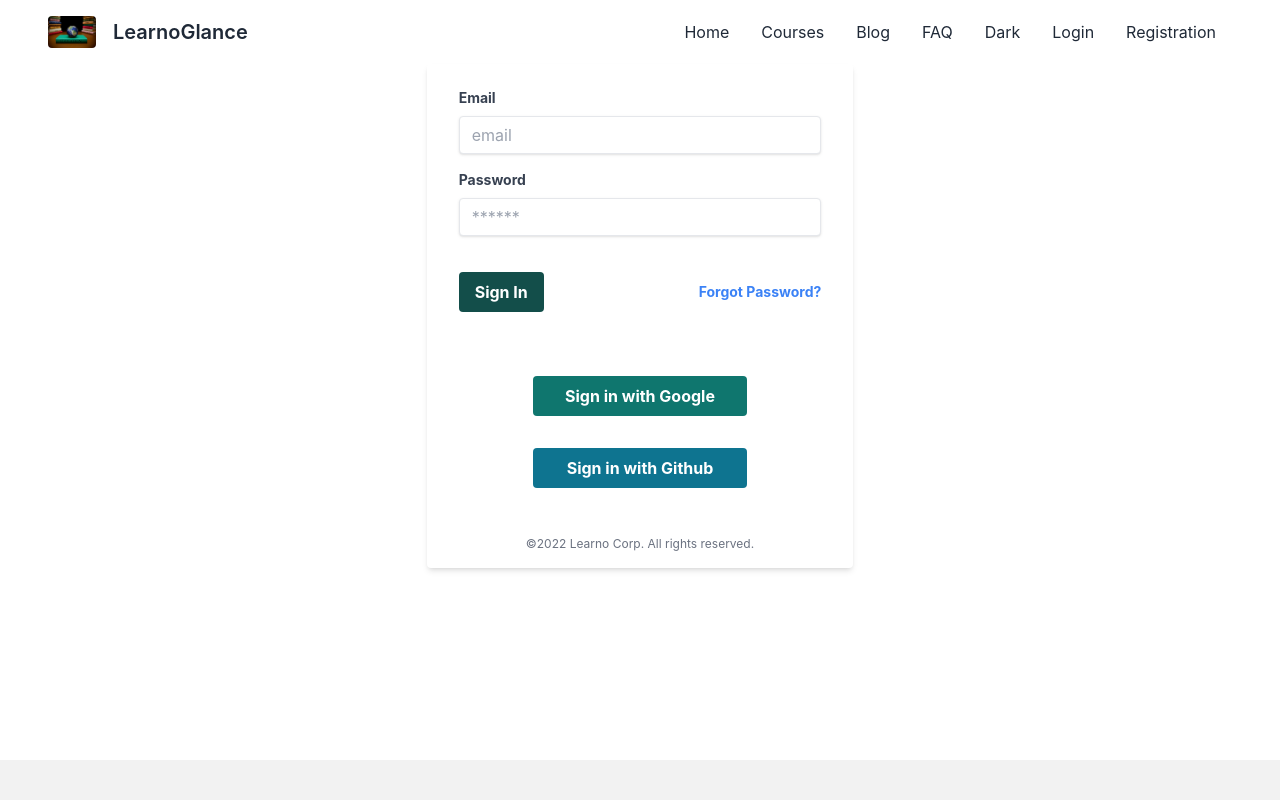
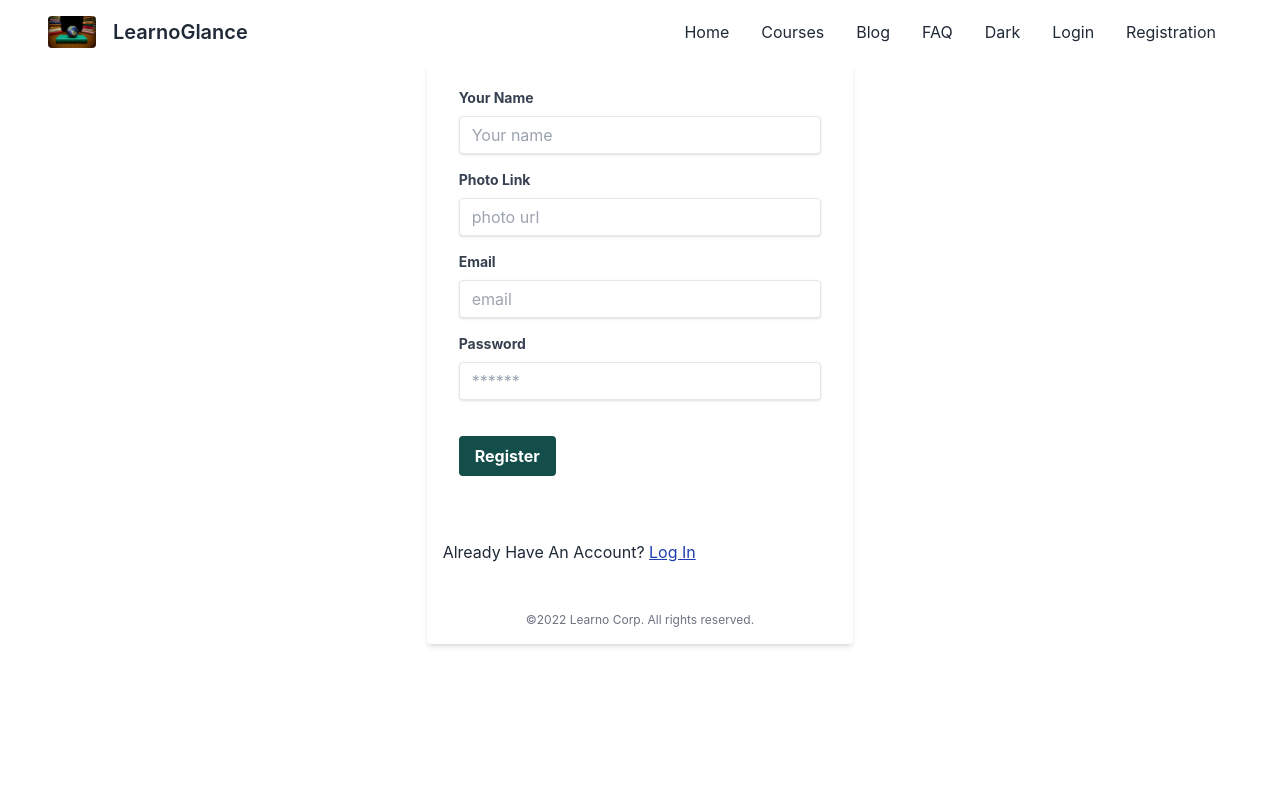
Before and after one commit to devalamin/learnoglance-client, a React (Create React App) app: page /registration in a window 1280 px wide. Shown: the top 800 px of the page. Built offline with nearby package versions, Linux system fonts and the light colour scheme; no server answers.

Commit message:
google authentication

```diff
--- a/src/components/shared/Login/Login.js
+++ b/src/components/shared/Login/Login.js
@@ -1,46 +1,69 @@
-import React from 'react';
+import { GoogleAuthProvider } from 'firebase/auth';
+import React, { useContext } from 'react';
 import { Link } from 'react-router-dom';
+import { AuthContext } from '../../../contexts/AuthProvider/AuthProvider';
+import { FaGoogle, FaGithub } from "react-icons/fa";
+
+
+const googleProvider = new GoogleAuthProvider();
 
 const Login = () => {
+
+    const { googleSignInProvider } = useContext(AuthContext);
+
+
+    const handleGoogleSignIn = () => {
+        googleSignInProvider(googleProvider)
+            .then(result => {
+                const user = result.user;
+                console.log(user);
+            })
+            .catch(error => console.error(error))
+    }
     return (
         <div>
-            <div class="w-1/3 mx-auto bg-white shadow-md rounded">
-                <form class="bg-white rounded px-8 pt-6 pb-8 mb-4">
-                    <div class="mb-4">
-                        <label class="block text-gray-700 text-sm font-bold mb-2" for="username">
+            <div className="w-1/3 mx-auto bg-white shadow-md rounded">
+                <form className="bg-white rounded px-8 pt-6 pb-8 mb-4">
+                    <div className="mb-4">
+                        <label className="block text-gray-700 text-sm font-bold mb-2" for="username">
                             Email
                         </label>
-                        <input class="shadow appearance-none border rounded w-full py-2 px-3 text-gray-700 leading-tight focus:outline-none focus:shadow-outline" id="username" name='email' type="text" placeholder="email" />
+                        <input className="shadow appearance-none border rounded w-full py-2 px-3 text-gray-700 leading-tight focus:outline-none focus:shadow-outline" id="username" name='email' type="text" placeholder="email" />
                     </div>
-                    <div class="mb-6">
-                        <label class="block text-gray-700 text-sm font-bold mb-2" for="password">
+                    <div className="mb-6">
+                        <label className="block text-gray-700 text-sm font-bold mb-2" for="password">
                             Password
                         </label>
-                        <input class="shadow appearance-none border  rounded w-full py-2 px-3 text-gray-700 mb-3 leading-tight focus:outline-none focus:shadow-outline" id="password" name='password' type="password" placeholder="******" />
+                        <input className="shadow appearance-none border  rounded w-full py-2 px-3 text-gray-700 mb-3 leading-tight focus:outline-none focus:shadow-outline" id="password" name='password' type="password" placeholder="******" />
 
                     </div>
-                    <div class="flex items-center justify-between">
-                        <button class="bg-teal-900 hover:bg-cyan-900 text-white font-bold py-2 px-4 rounded focus:outline-none focus:shadow-outline" type="button">
+                    <div className="flex items-center justify-between">
+                        <button className="bg-teal-900 hover:bg-cyan-900 text-white font-bold py-2 px-4 rounded focus:outline-none focus:shadow-outline" type="button">
                             Sign In
                         </button>
-                        <Link class="inline-block align-baseline font-bold text-sm text-blue-500 hover:text-blue-800" href="#">
+                        <Link className="inline-block align-baseline font-bold text-sm text-blue-500 hover:text-blue-800" href="#">
                             Forgot Password?
                         </Link>
                     </div>
                 </form>
+                <div className='mx-auto text-center'>
+                    <p>Don't Have An Account? <Link className='underline text-blue-600' to='/registration'>Create One</Link></p>
+                    <br />
+                    <span>Or</span>
+                </div>
                 <div className='grid text-center'>
-                    <button class="mx-auto bg-teal-700 hover:bg-cyan-900 sm:w-2/4 my-4 text-white font-bold py-2 px-4 rounded focus:outline-none focus:shadow-outline" type="button">
-                        <p>
-                            Sign in with Google
+                    <button onClick={handleGoogleSignIn} className="mx-auto bg-teal-700 hover:bg-cyan-900 sm:w-2/4 my-4 text-white font-bold rounded focus:outline-none focus:shadow-outline" type="button">
+                        <p className='flex py-2 px-2'>
+                            <span><FaGoogle className='text-yellow-300 mr-3 mb-0' /></span> Sign in with Google
                         </p>
                     </button>
-                    <button class="mx-auto bg-cyan-700 hover:bg-teal-900 sm:w-2/4 my-4 text-white font-bold py-2 px-4 rounded focus:outline-none focus:shadow-outline" type="button">
-                        <p>
-                            Sign in with Github
+                    <button className="mx-auto bg-teal-700 hover:bg-cyan-900 sm:w-2/4 my-4 text-white font-bold rounded focus:outline-none focus:shadow-outline" type="button">
+                        <p className='flex py-2 px-2'>
+                            <span><FaGithub className=' mr-3 mb-0' /></span> Sign in with Github
                         </p>
                     </button>
                 </div>
-                <p class="text-center text-gray-500 text-xs my-4 py-4">
+                <p className="text-center text-gray-500 text-xs my-4 py-4">
                     &copy;2022 Learno Corp. All rights reserved.
                 </p>
             </div>
--- a/src/components/shared/Registration/Registration.js
+++ b/src/components/shared/Registration/Registration.js
@@ -1,46 +1,64 @@
-import React from 'react';
+import React, { useContext } from 'react';
 import { Link } from 'react-router-dom';
+import { AuthContext } from '../../../contexts/AuthProvider/AuthProvider';
 
 const Registration = () => {
+
+    const { createNewUser } = useContext(AuthContext);
+
+    const createUserSubmission = (event) => {
+        event.preventDefault();
+
+        const form = event.target;
+        const name = form.name.value;
+        const photoURL = form.photo.value;
+        const email = form.email.value;
+        const password = form.password.value;
+
+        console.log(name, photoURL, email, password)
+    }
+
     return (
         <div>
-            <div class="w-1/3 mx-auto bg-white shadow-md rounded">
-                <form class="bg-white rounded px-8 pt-6 pb-8 mb-4">
-                    <div class="mb-4">
-                        <label class="block text-gray-700 text-sm font-bold mb-2" for="username">
+            <div className="w-1/3 mx-auto bg-white shadow-md rounded">
+                <form onSubmit={createUserSubmission} className="bg-white rounded px-8 pt-6 pb-8 mb-4">
+                    <div className="mb-4">
+                        <label className="block text-gray-700 text-sm font-bold mb-2" htmlFor="username">
+                            Your Name
+                        </label>
+                        <input className="shadow appearance-none border rounded w-full py-2 px-3 text-gray-700 leading-tight focus:outline-none focus:shadow-outline" id="username" name='name' type="text" placeholder="Your name" />
+                    </div>
+                    <div className="mb-4">
+                        <label className="block text-gray-700 text-sm font-bold mb-2" htmlFor="username">
+                            Photo Link
+                        </label>
+                        <input className="shadow appearance-none border rounded w-full py-2 px-3 text-gray-700 leading-tight focus:outline-none focus:shadow-outline" id="username" name='photo' type="text" placeholder="photo url" />
+                    </div>
+                    <div className="mb-4">
+                        <label className="block text-gray-700 text-sm font-bold mb-2" htmlFor="username">
                             Email
                         </label>
-                        <input class="shadow appearance-none border rounded w-full py-2 px-3 text-gray-700 leading-tight focus:outline-none focus:shadow-outline" id="username" name='email' type="text" placeholder="email" />
+                        <input className="shadow appearance-none border rounded w-full py-2 px-3 text-gray-700 leading-tight focus:outline-none focus:shadow-outline" id="username" name='email' type="text" placeholder="email" />
                     </div>
-                    <div class="mb-6">
-                        <label class="block text-gray-700 text-sm font-bold mb-2" for="password">
+                    <div className="mb-6">
+                        <label className="block text-gray-700 text-sm font-bold mb-2" htmlFor="password">
                             Password
                         </label>
-                        <input class="shadow appearance-none border  rounded w-full py-2 px-3 text-gray-700 mb-3 leading-tight focus:outline-none focus:shadow-outline" id="password" name='password' type="password" placeholder="******" />
+                        <input className="shadow appearance-none border  rounded w-full py-2 px-3 text-gray-700 mb-3 leading-tight focus:outline-none focus:shadow-outline" id="password" name='password' type="password" placeholder="******" />
 
                     </div>
-                    <div class="flex items-center justify-between">
-                        <button class="bg-teal-900 hover:bg-cyan-900 text-white font-bold py-2 px-4 rounded focus:outline-none focus:shadow-outline" type="button">
-                            Sign In
+                    <div className="flex items-center justify-between">
+                        <button className="bg-teal-900 hover:bg-cyan-900 text-white font-bold py-2 px-4 rounded focus:outline-none focus:shadow-outline" type="button">
+                            Register
                         </button>
-                        <Link class="inline-block align-baseline font-bold text-sm text-blue-500 hover:text-blue-800" href="#">
-                            Forgot Password?
-                        </Link>
+
                     </div>
                 </form>
-                <div className='grid text-center'>
-                    <button class="mx-auto bg-teal-700 hover:bg-cyan-900 sm:w-2/4 my-4 text-white font-bold py-2 px-4 rounded focus:outline-none focus:shadow-outline" type="button">
-                        <p>
-                            Sign in with Google
-                        </p>
-                    </button>
-                    <button class="mx-auto bg-cyan-700 hover:bg-teal-900 sm:w-2/4 my-4 text-white font-bold py-2 px-4 rounded focus:outline-none focus:shadow-outline" type="button">
-                        <p>
-                            Sign in with Github
-                        </p>
-                    </button>
+                <div className='p-4'>
+                    <p>Already Have An Account? <Link className='underline text-blue-800' to='/login'>Log In</Link></p>
                 </div>
-                <p class="text-center text-gray-500 text-xs my-4 py-4">
+
+                <p className="text-center text-gray-500 text-xs my-4 py-4">
                     &copy;2022 Learno Corp. All rights reserved.
                 </p>
             </div>
--- a/src/index.js
+++ b/src/index.js
@@ -3,11 +3,16 @@ import ReactDOM from 'react-dom/client';
 import './index.css';
 import App from './App';
 import reportWebVitals from './reportWebVitals';
+import AuthProvider from './contexts/AuthProvider/AuthProvider';
 
 const root = ReactDOM.createRoot(document.getElementById('root'));
 root.render(
   <React.StrictMode>
-    <App />
+
+    <AuthProvider>
+      <App />
+
+    </AuthProvider>
   </React.StrictMode>
 );
 
```
Also changed, not shown: src/components/shared/Header/Header.js (+17 -1 lines), src/contexts/AuthProvider/AuthProvider.js (+43 -0 lines).
